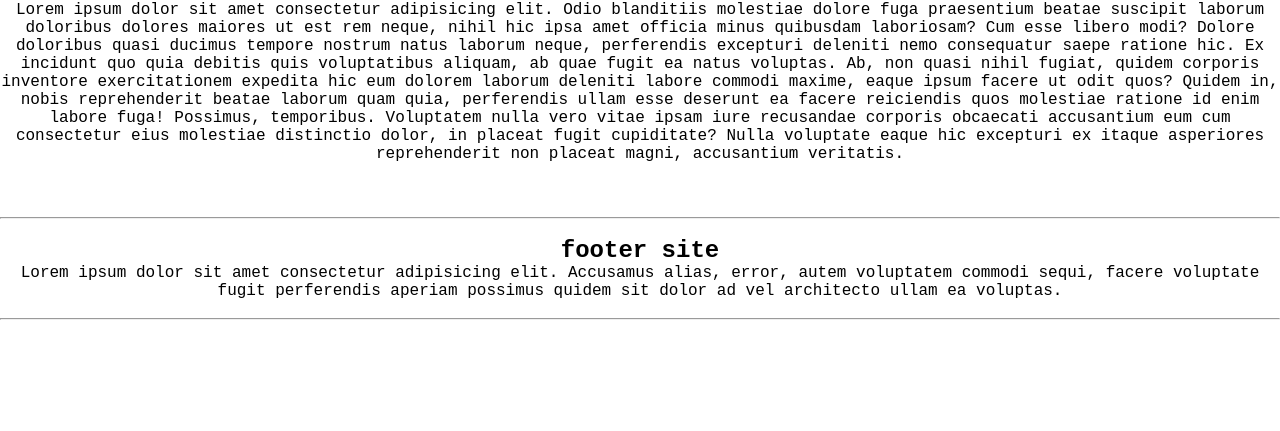
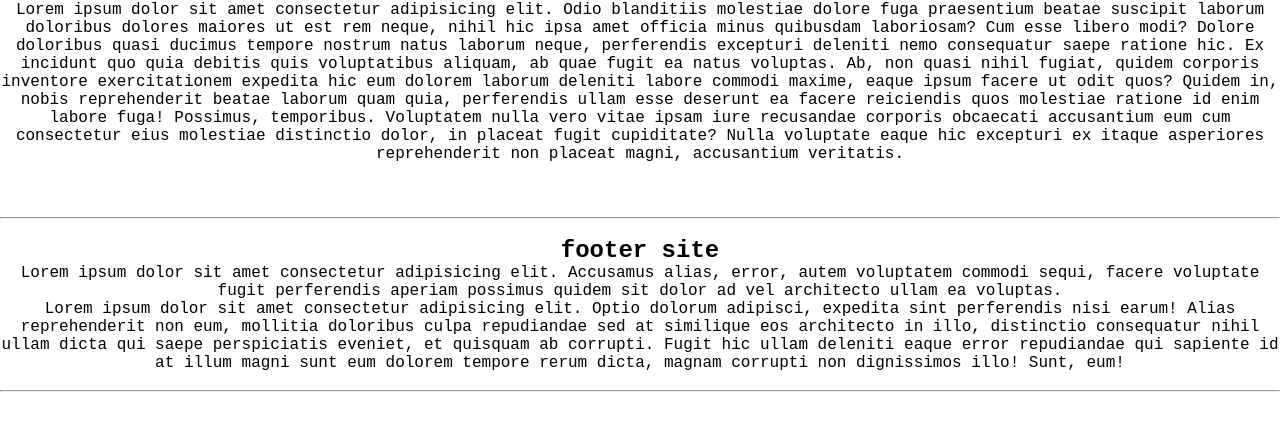
Before and after one commit to laylo-teacher/github2, a plain HTML site: page index.html in a window 1280 px wide. Shown: the part 459-890 px from the top of the page. Before the commit the page ends 833 px from the top, so only its background shows below. Drawn offline with Linux system fonts and the light colour scheme.

Commit message:
footerga yangi p tag qoshildi

```diff
--- a/index.html
+++ b/index.html
@@ -38,6 +38,8 @@
         <h2>footer site</h2>
 
         <p>Lorem ipsum dolor sit amet consectetur adipisicing elit. Accusamus alias, error, autem voluptatem commodi sequi, facere voluptate fugit perferendis aperiam possimus quidem sit dolor ad vel architecto ullam ea voluptas.</p>
+
+        <p>Lorem ipsum dolor sit amet consectetur adipisicing elit. Optio dolorum adipisci, expedita sint perferendis nisi earum! Alias reprehenderit non eum, mollitia doloribus culpa repudiandae sed at similique eos architecto in illo, distinctio consequatur nihil ullam dicta qui saepe perspiciatis eveniet, et quisquam ab corrupti. Fugit hic ullam deleniti eaque error repudiandae qui sapiente id at illum magni sunt eum dolorem tempore rerum dicta, magnam corrupti non dignissimos illo! Sunt, eum!</p>
         <br>
         <hr>
         <br>
```
